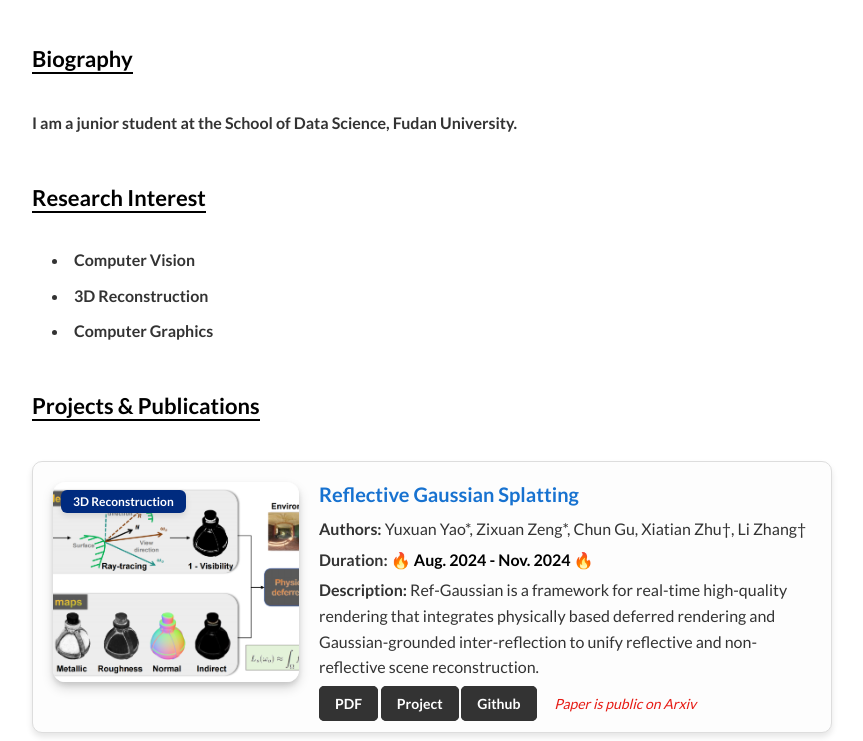
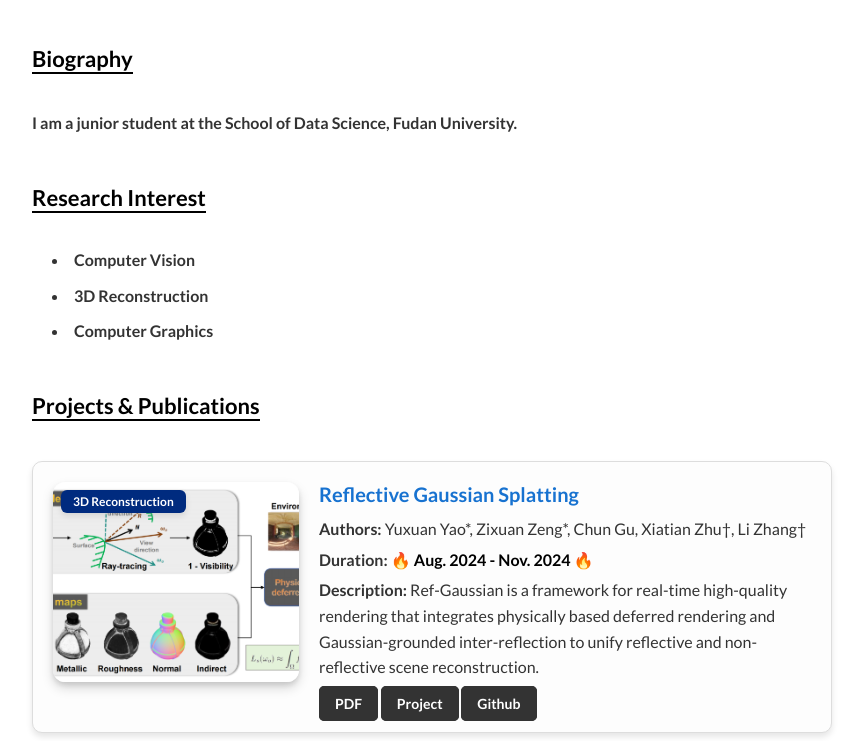
Before and after one commit to DS-Zeng/DS-Zeng.github.io, a plain HTML site: page index.html in a window 1280 px wide. Shown: the part 485-1226 px from the top of the page, without its empty margins (208-1071 px from the left). Drawn offline with Linux system fonts and the light colour scheme.

Commit message:
update paper status

```diff
--- a/index.html
+++ b/index.html
@@ -90,7 +90,7 @@
                     <a href="https://arxiv.org/pdf/2412.19282" class="paper-link">PDF</a>
                     <a href="https://fudan-zvg.github.io/ref-gaussian/" class="paper-link">Project</a>
                     <a href="https://github.com/fudan-zvg/ref-gaussian" class="paper-link">Github</a>
-                    <span class="status">Paper is public on Arxiv</span>
+                    <!-- <span class="status">Paper is on Arxiv</span> -->
                   </div>
                 </div>
               </div>
```
